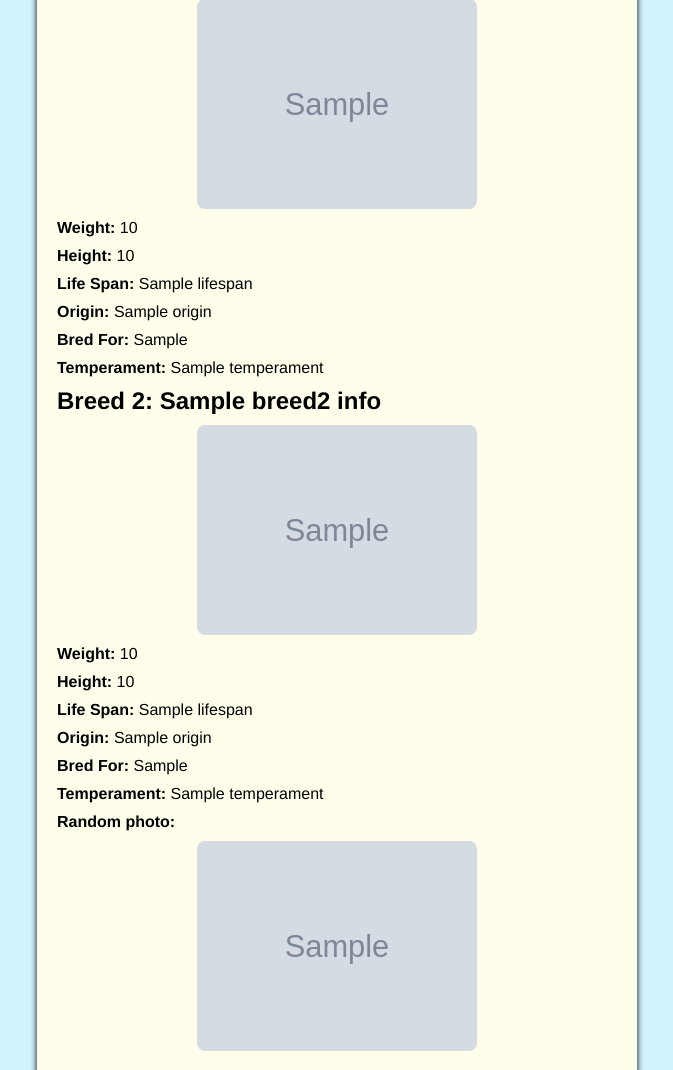
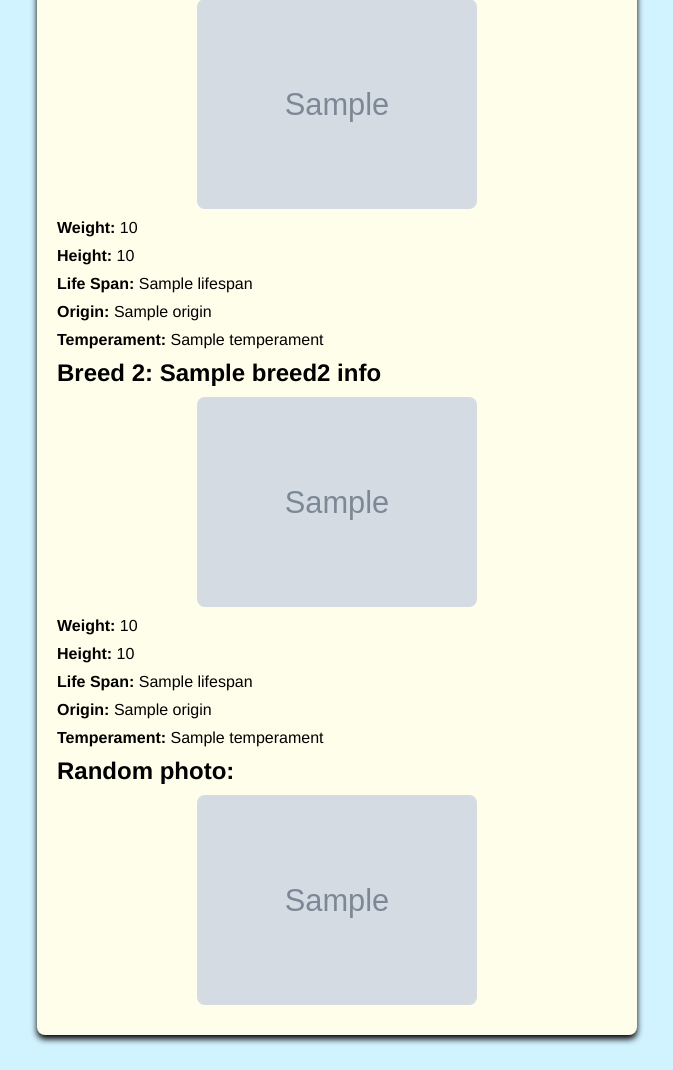
Before and after one commit to amberkg/dog_info_app, a Flask app: template templates/form_results.html in a window 1280 px wide. Shown: the part 183-1253 px from the top of the page, without its empty margins (303-976 px from the left). After the commit the page ends 1227 px from the top, so only its background shows below. Run offline with Flask 3, Linux system fonts and the light colour scheme; the template is opened without the code that fills it: most values are stand-ins (such as "Sample title", 1, 10 or a date in 2020); grey boxes marked "Sample" are stand-in pictures.

Commit message:
Removed "bred_for" info from app.py, form_results, and readme files

```diff
--- a/app.py
+++ b/app.py
@@ -50,7 +50,6 @@ def get_breed_info(breed_name):
                 "height": height_combined,
                 "lifespan": breed.get("life_span", "Unknown"),
                 "origin": breed.get("origin", "Unknown"),
-                "bred for": breed.get("bred_for", "Unknown"),
                 "temperament": breed.get("temperament", "Unknown"),
                 "image": breed.get("image", {}).get("url")
             }
--- a/templates/form_results.html
+++ b/templates/form_results.html
@@ -84,7 +84,6 @@
                 <p><b>Height: </b>{{ breed1_info.height }}</p>
                 <p><b>Life Span: </b>{{ breed1_info.lifespan }}</p>
                 <p><b>Origin: </b>{{ breed1_info.origin }}</p>
-                <p><b>Bred For: </b>{{ breed1_info.bred_for }}</p>
                 <p><b>Temperament: </b>{{ breed1_info.temperament }}</p>
             {% else %}
                 <p>No breed information found.</p>
@@ -101,7 +100,6 @@
                 <p><b>Height: </b>{{ breed2_info.height }}</p>
                 <p><b>Life Span: </b>{{ breed2_info.lifespan }}</p>
                 <p><b>Origin: </b>{{ breed2_info.origin }}</p>
-                <p><b>Bred For: </b>{{ breed2_info.bred_for }}</p>
                 <p><b>Temperament: </b>{{ breed2_info.temperament }}</p>
             {% else %}
                 <p>No breed information found.</p>
@@ -109,10 +107,10 @@
 
             <!-- for random dog image (img output)-->
             {% if random_image %}
-                <p><b>Random photo:</b></p>
+            <h2>Random photo:</h2>
                 <img src="{{ random_image }}" alt="Dog Image">
             {% else %}
-                <p>Random image not found.</p>
+                <p>Random image not requested.</p>
             {% endif %}
 
         </div>
```
Also changed, not shown: README.md.
